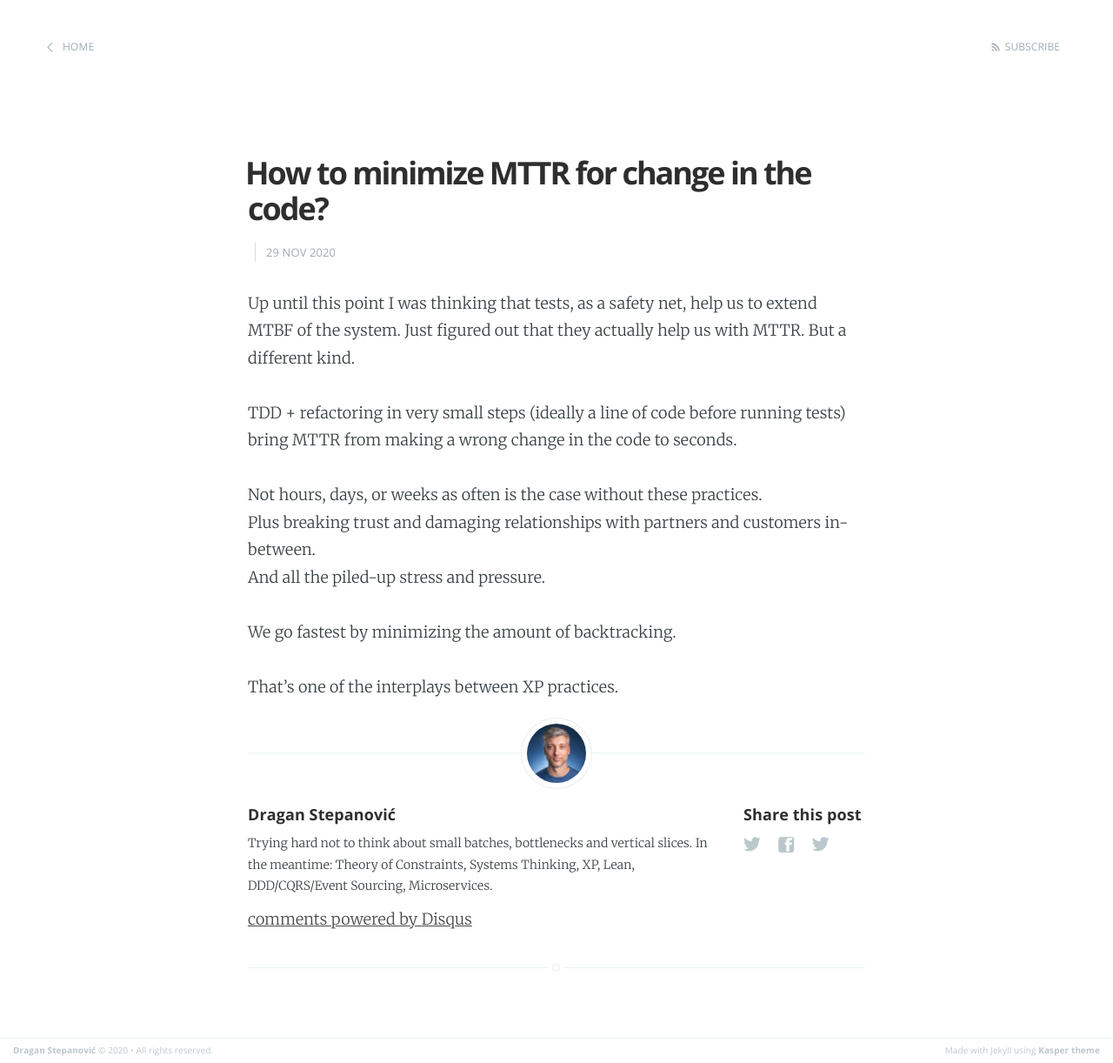
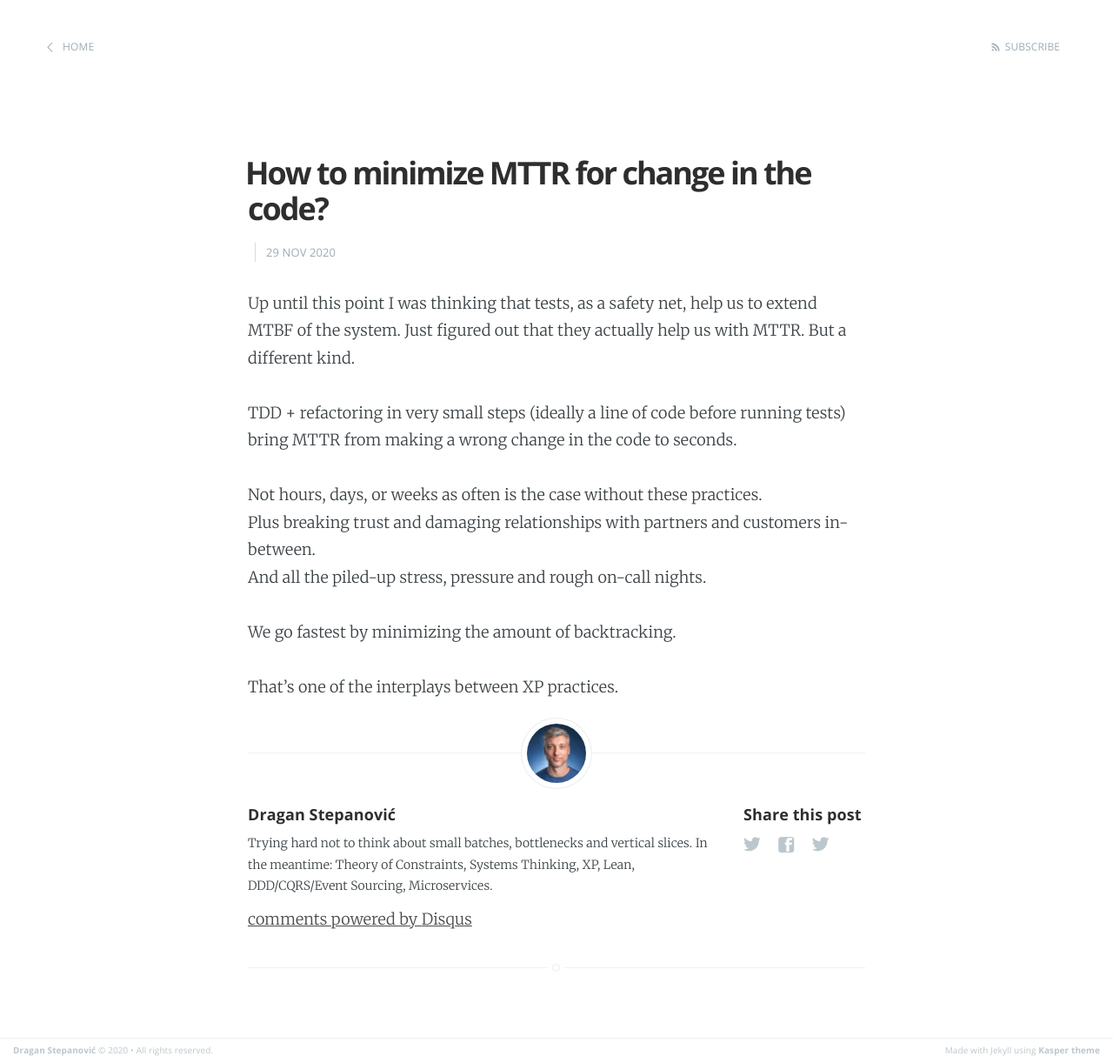
Before and after one commit to dragan-stepanovic/dragan-stepanovic.github.io, a Jekyll site: the page built from _posts/2020-11-29-mttr-for-code-change.md, in a window 1280 px wide. Shown: the whole page at 87% size. Built offline with Jekyll 4.4.1, drawn with Linux system fonts in a browser that asks for light colours; our own code applies the rules of GitHub Pages for plain Markdown files; comment, search, counter and statistics services are not loaded.

Commit message:
Update 2020-11-29-mttr-for-code-change.md

```diff
--- a/_posts/2020-11-29-mttr-for-code-change.md
+++ b/_posts/2020-11-29-mttr-for-code-change.md
@@ -9,7 +9,7 @@ TDD + refactoring in very small steps (ideally a line of code before running tes
 
 Not hours, days, or weeks as often is the case without these practices.
 Plus breaking trust and damaging relationships with partners and customers in-between.
-And all the piled-up stress and pressure.
+And all the piled-up stress, pressure and rough on-call nights.
 
 We go fastest by minimizing the amount of backtracking.
 
```
